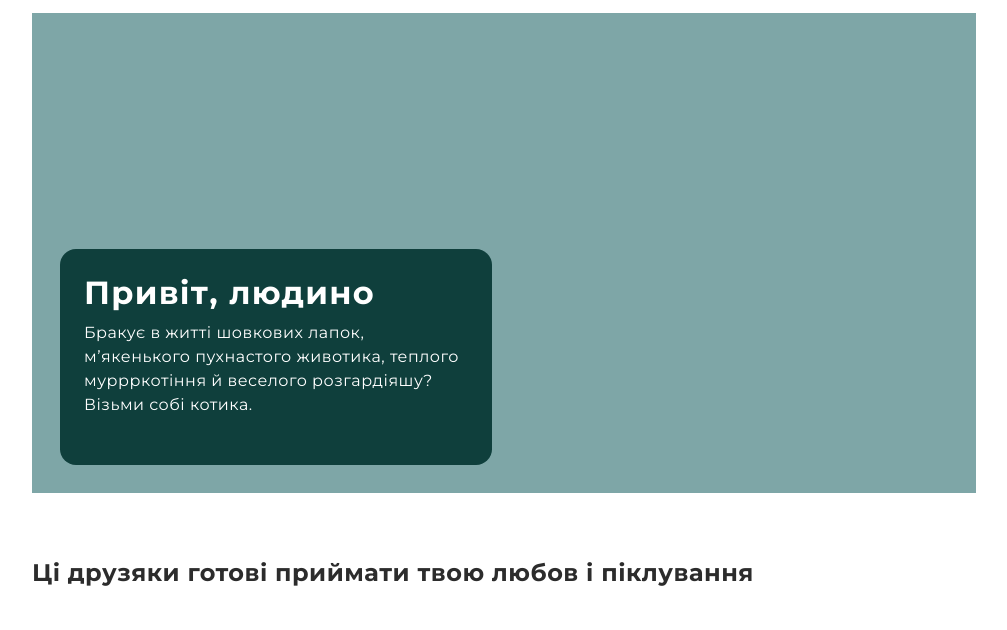
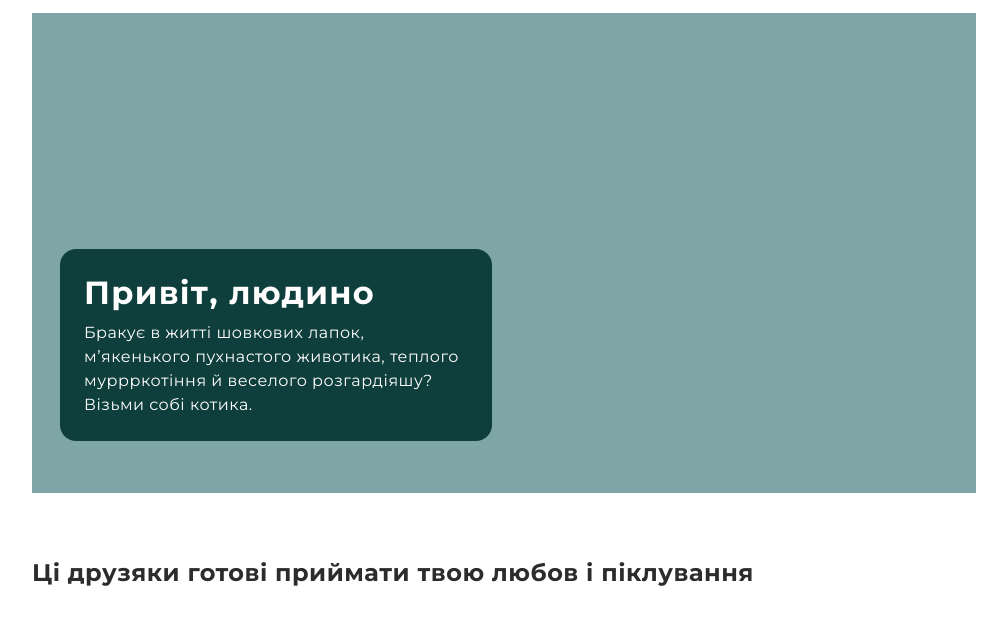
Before and after one commit to Luydmyla/cats_house, a website: page index.html in a window 1280 px wide. Shown: the part 59-689 px from the top of the page, without its empty margins (216-1223 px from the left). Drawn offline with nearby package versions, Linux system fonts and the light colour scheme.

Commit message:
fixed css

```diff
--- a/styles.css
+++ b/styles.css
@@ -96,7 +96,7 @@ section{
         align-items: flex-start;
         gap: 8px;
         width: 432px;
-        height: 216px;
+        /* height: 216px; */
         border-radius: 16px;
             background: var(--FOREST-GREEN, #0F3F3C);
 
```
